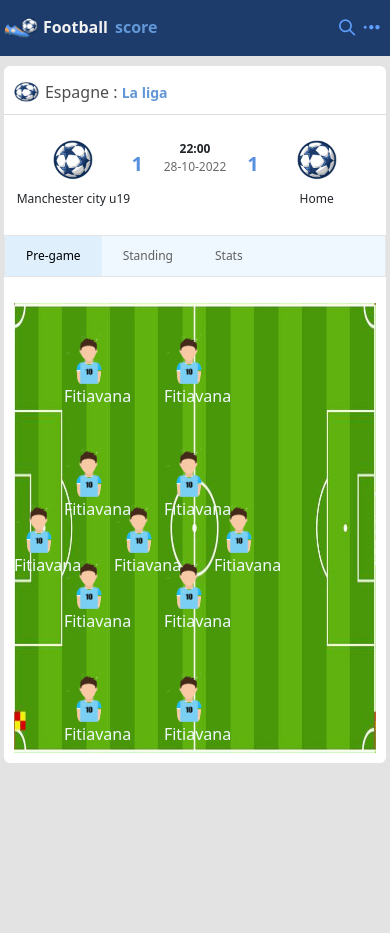
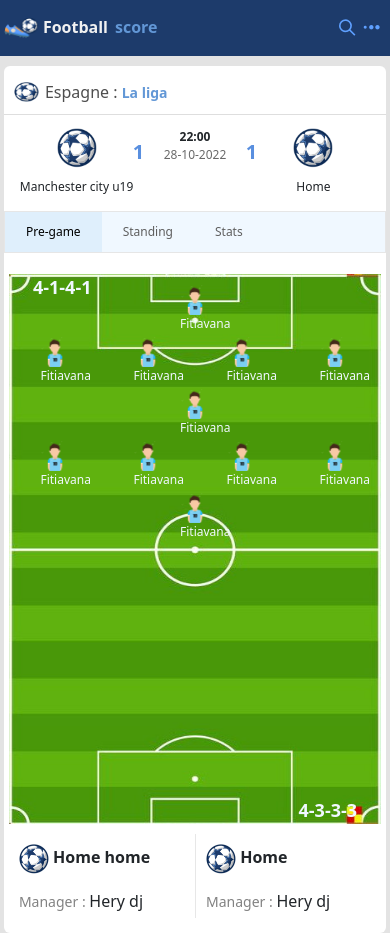
Before and after one commit to heryfitiavana22/football-score, a website built with webpack: page index.html in a window 390 px wide. Before the commit the page ends 844 px from the top, so only its background shows below. Built offline with nearby package versions, Linux system fonts and the light colour scheme.

Commit message:
pre-game

```diff
--- a/index.html
+++ b/index.html
@@ -83,10 +83,13 @@
                     <li>Stats</li>
                 </ul>
                 <div style="padding: 10px;">
+                    <!-- pre-game  -->
                     <div class="lineup">
-                        <img src="assets/img/terrain1.jpg" alt="terrain">
+                        <img src="assets/img/terrain.png" alt="terrain">
                         <div class="players-container">
                             <div class="home">
+
+                                <span class="system">4-1-4-1</span>
                                 <div class="row-item">
                                     <div class="player">
                                         <img src="assets/img/p1.png" alt="icon-player">
@@ -100,11 +103,11 @@
                                     </div>
                                     <div class="player">
                                         <img src="assets/img/p1.png" alt="icon-player">
-                                        <span class="player-name">Fitiavana Fitiavana Fitiavana</span>
+                                        <span class="player-name">FitiavanaFFFF Fitiavana</span>
                                     </div>
                                     <div class="player">
                                         <img src="assets/img/p1.png" alt="icon-player">
-                                        <span class="player-name">Fitiavana Fitiavana Fitiavana</span>
+                                        <span class="player-name">FitiavanaFFFF Fitiavana Fitiavana</span>
                                     </div>
                                     <div class="player">
                                         <img src="assets/img/p1.png" alt="icon-player">
@@ -144,10 +147,37 @@
                             </div>
                             <div class="away">
 
+                                <span class="system">4-3-3-3</span>
+                            </div>
+                        </div>
+                    </div>
+                    <div class="coach-missing">
+
+                        <div class="coach">
+                            <div class="team">
+                                <div class="home">
+                                    <img src="assets/img/logo2.png" alt="icon-team">
+                                    <span class="team-name">Home home</span>
+                                </div>
+                                <div class="away">
+                                    <img src="assets/img/logo2.png" alt="icon-team">
+                                    <span class="team-name">Home</span>
+                                </div>
+                            </div>
+                            <div class="manager">
+                                <div class="home">
+                                    <span class="caption">Manager : </span>
+                                    <span class="manager">Hery dj</span>
+                                </div>
+                                <div class="away">
+                                    <span class="caption">Manager : </span>
+                                    <span class="manager">Hery dj</span>
+                                </div>
                             </div>
                         </div>
                     </div>
                 </div>
+                <!-- pre-game  -->
             </div>
             <!-- actual  -->
 
--- a/src/css/infoMatch.css
+++ b/src/css/infoMatch.css
@@ -37,14 +37,14 @@
 .hour-match {font-weight: bold;}
 .date-match {color: rgb(105, 105, 105);}
 
-.team .score {
+.match .team .score {
     position: absolute;
     top: 25%;
     font-size: 30px;
     font-weight: bold;
 }
-.team.home .score {right: 0;}
-.team.away .score {left: 0;}
+.match .team.home .score {right: 0;}
+.match .team.away .score {left: 0;}
 .match-container.live .score {
     color: rgb(39, 170, 39);
     transition: all 1s ease;
@@ -78,6 +78,7 @@
 .lineup {
     position: relative;
     height: 450px;
+    background-size: cover;
 }
 .lineup > img {
     position: absolute;
@@ -107,9 +108,32 @@
     display: block;
     position: absolute;
     height: 27px;
-    max-width: 104px;
+    max-width: 70px;
     color: aliceblue;
     overflow: hidden;
+}
+.lineup .system {
+    position: absolute;
+    color: aliceblue;
+
+    font-size: 20px;
+    font-weight: bold;
+}
+.lineup .home .system {top: 0px; left: 24px;}
+.lineup .away .system {top: 0px; right: 24px;}
+
+.coach-missing {margin: 10px 0;}
+.coach > div {display: flex}
+.coach > div > div {
+    width: 50%;
+    padding: 20px 5px 5px 25px;
+}
+.coach .away {border-left: 1px solid rgb(231, 231, 231);}
+.coach .team {font-size: 22px; font-weight: bold;}
+.coach .team img {width: 50px; height: 50px;}
+.coach .caption {
+    font-size: 14px;
+    color: rgb(130, 130, 130)
 }
 
 /* animation */
@@ -125,7 +149,33 @@
 
 @media screen and (max-width : 768px) {
     .match .team img {width: 55px; height: 55px;}
-    .team .score {top: 20%;}
+    .match .team .score {top: 20%;}
+
+    .lineup {height: 730px;}
+    .lineup > img {
+        content: url(../../assets/img/terrain2.jpg) !important;
+    }
+    .players-container {flex-direction: column;}
+    .players-container > div {
+        width: 100%;
+        height: 50%;
+        flex-direction: column;
+    }
+    .lineup .home {padding-bottom: 15px;}
+    .lineup .away {padding-top: 15px;}
+    .players-container .row-item {flex-direction: row;}
+    .player {font-size: 14px;}
+    .players-container .row-item img {
+        width: 40px;
+        height: 40px;
+    }
+    .player-name {height: 25px;}
+    .lineup .home .system {left: 34px;}
+    .lineup .away .system {
+        bottom: 0px;
+        right: 34px;
+        top: unset;
+    }
 }
 
 @media screen and (max-width : 576px) {
@@ -135,7 +185,25 @@
 
     .match .team img {width: 40px; height: 40px;}
     .match .team .team-name, .match .info {font-size: 12px;}
-    .team .score {font-size: 20px; top: 14%;}
+    .match .team .score {font-size: 20px; top: 14%;}
 
     .nav-match {margin-top: 10px; font-size: 12px;}
+    .match-container > div {padding: 5px !important;}
+    .lineup {height: 550px;}
+    .players-container .row-item img {
+        width: 30px;
+        height: 30px;
+    }
+    .player-name {
+        height: 21px;
+        max-width: 50px;
+        font-size: 12px;
+    }
+    .lineup .system {font-size: 18px; }
+    .lineup .home .system {left: 24px;}
+    .lineup .away .system {right: 24px;}
+
+    .coach > div > div {padding: 10px 5px 5px 10px;}
+    .coach .team img {width: 30px; height: 30px;}
+    .coach .team {font-size: 16px;}
 }
```
Also changed, not shown: assets/img/terrain.png (added), assets/img/terrain2.jpg (added).
